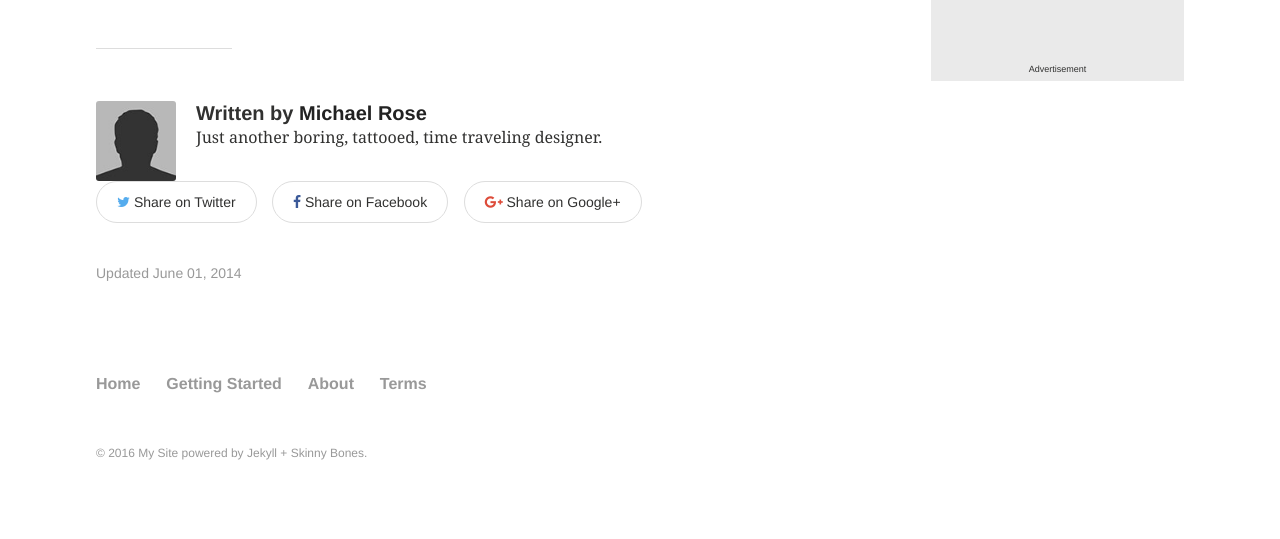
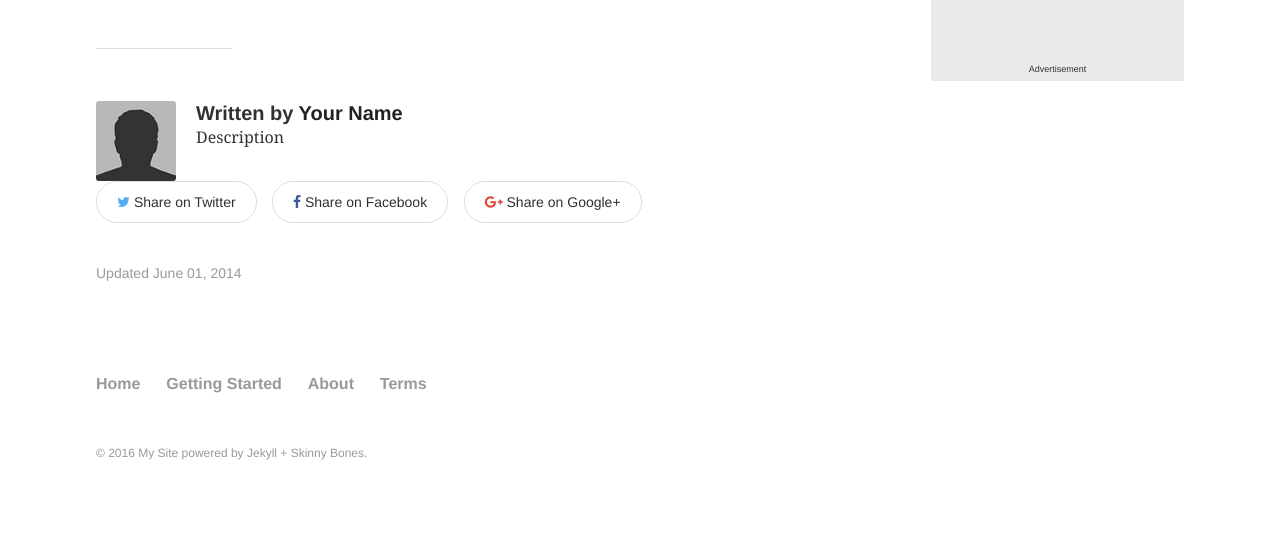
Before and after one commit to academicpages/sb-personal, a Jekyll site: the page built from _posts/articles/2014-05-31-video-post-test.md, in a window 1280 px wide. Shown: the part 836-1375 px from the top of the page. Built offline with Jekyll 4.4.1, drawn with Linux system fonts in a browser that asks for light colours.

Commit message:
Update _config.yml

```diff
--- a/_config.yml
+++ b/_config.yml
@@ -26,15 +26,13 @@ gems:
 
 # Site owner
 owner:
-  name: "Michael Rose"
-  web: "https://mademistakes.com"
-  twitter: "mmistakes"
-  bio: "Just another boring, tattooed, time traveling designer."
+  name: "Your Name"
+  web: "https://yoururl.com"
+  twitter: "twitterhandle"
+  bio: "Description"
   avatar: "bio-photo.jpg" # 160x160 px image for author byline
   google:
-    plus: "+MichaelRoseDesign"
-    ad-client: "ca-pub-7328585512091257"
-    ad-slot: 3049671934
+    plus: "+GooglePlusIsAThing"
   disqus-shortname:
 
 
```
